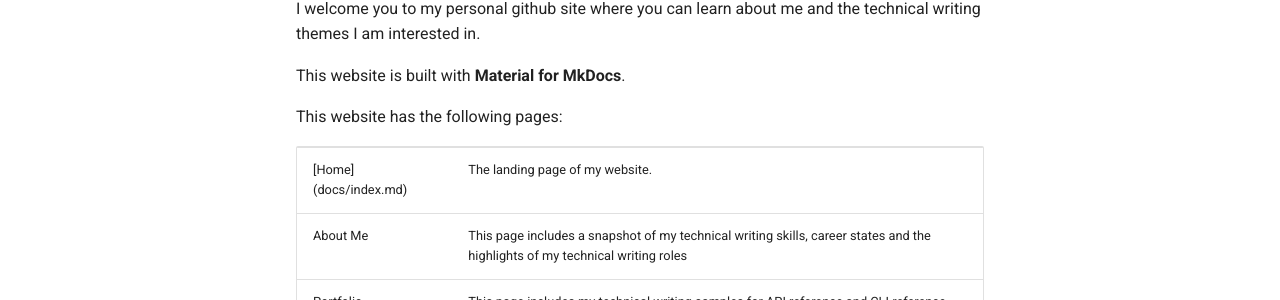
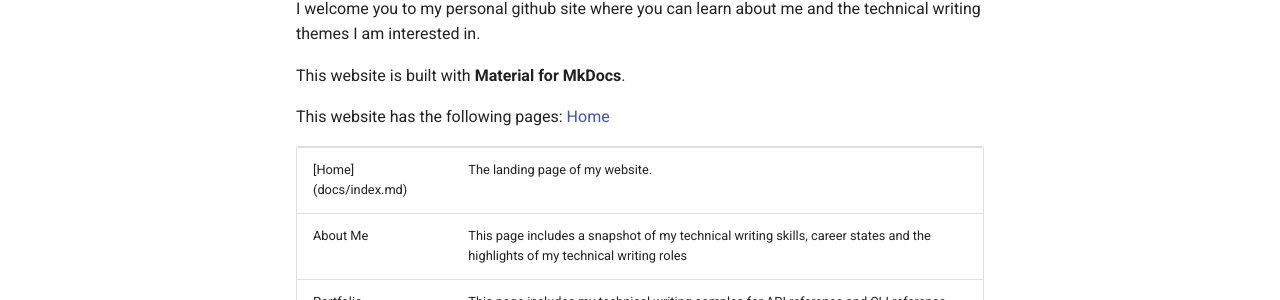
Before and after one commit to sandeep280993/masandeep, an MkDocs documentation site: the page built from docs/index.md, in a window 1280 px wide. Shown: the part 283-583 px from the top of the page. Built offline with MkDocs 1.6.1 and Material for MkDocs 9.7.7, drawn with Linux system fonts in a browser that asks for light colours; comment, search, counter and statistics services are not loaded.

Commit message:
Update index.md

```diff
--- a/docs/index.md
+++ b/docs/index.md
@@ -29,7 +29,7 @@ I welcome you to my personal github site where you can learn about me and the te
 
 This website is built with **Material for MkDocs**.
 
-This website has the following pages:
+This website has the following pages: [Home](docs/index.md)
 
 <table>
   <tr>
```
